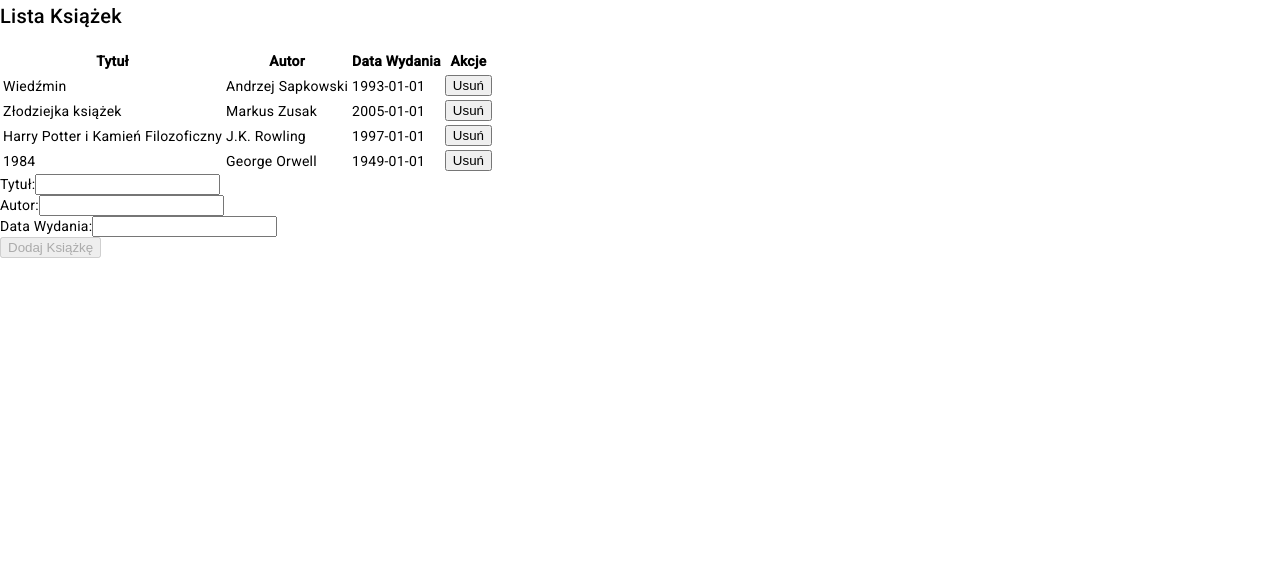
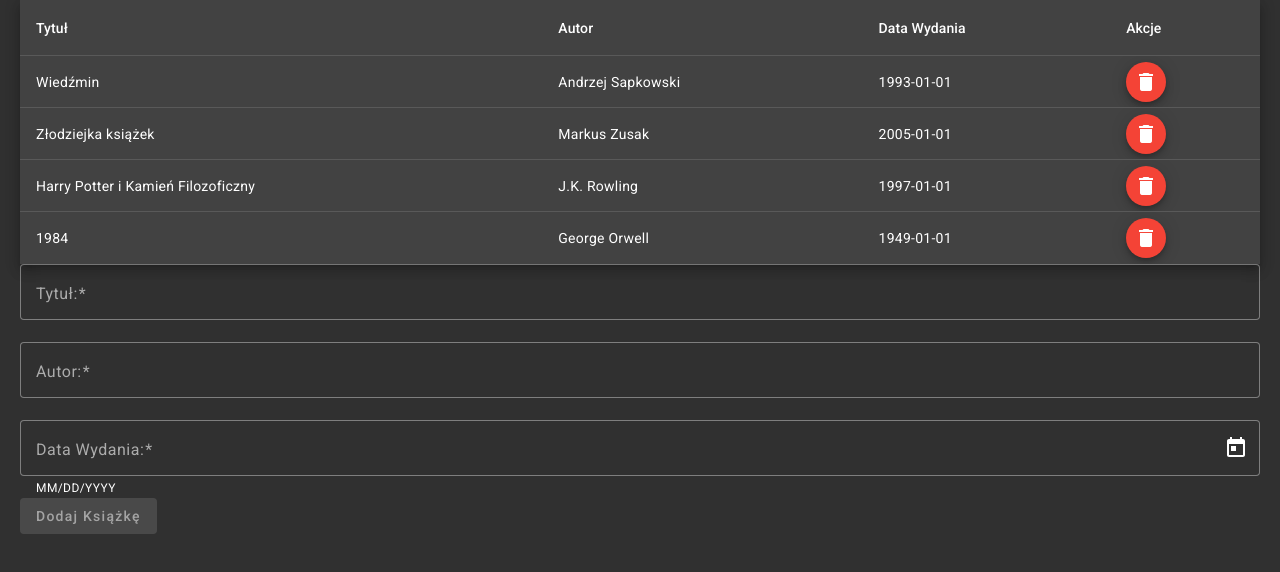
Before and after one commit to Ar0nZ/books-list, an Angular app: page / in a window 1280 px wide. Shown: the top 572 px of the page. Built offline with nearby package versions, Linux system fonts and the light colour scheme.

Commit message:
feat: add MD to list, form

```diff
--- a/src/app/app.component.html
+++ b/src/app/app.component.html
@@ -1,4 +1,5 @@
-<app-list-books></app-list-books>
-<app-add-book></app-add-book>
-
-<router-outlet></router-outlet>
+<div class="container">
+  <app-list-books></app-list-books>
+  <app-add-book></app-add-book>
+  <router-outlet></router-outlet>
+</div>
--- a/src/app/app.component.scss
+++ b/src/app/app.component.scss
@@ -0,0 +1,4 @@
+.container {
+  max-width: 1240px;
+  margin: 0 auto;
+}
--- a/src/app/ui/add-book/add-book.component.html
+++ b/src/app/ui/add-book/add-book.component.html
@@ -1,15 +1,28 @@
 <form [formGroup]="bookForm" (ngSubmit)="formSubmit()">
-  <div>
-    <label>Tytuł:</label>
-    <input formControlName="title" />
-  </div>
-  <div>
-    <label>Autor:</label>
-    <input formControlName="author" />
-  </div>
-  <div>
-    <label>Data Wydania:</label>
-    <input formControlName="releaseDate" />
-  </div>
-  <button type="submit" [disabled]="bookForm.invalid">Dodaj Książkę</button>
+  <mat-form-field appearance="outline">
+    <mat-label>Tytuł:</mat-label>
+    <input matInput formControlName="title" />
+  </mat-form-field>
+
+  <mat-form-field appearance="outline">
+    <mat-label>Autor:</mat-label>
+    <input matInput formControlName="author" />
+  </mat-form-field>
+
+  <mat-form-field appearance="outline">
+    <mat-label>Data Wydania:</mat-label>
+    <input matInput [matDatepicker]="picker" formControlName="releaseDate" />
+    <mat-hint>MM/DD/YYYY</mat-hint>
+    <mat-datepicker-toggle matIconSuffix [for]="picker"></mat-datepicker-toggle>
+    <mat-datepicker #picker></mat-datepicker>
+  </mat-form-field>
+
+  <button
+    mat-raised-button
+    color="primary"
+    type="submit"
+    [disabled]="bookForm.invalid"
+  >
+    Dodaj Książkę
+  </button>
 </form>
--- a/src/app/ui/add-book/add-book.component.scss
+++ b/src/app/ui/add-book/add-book.component.scss
@@ -0,0 +1,3 @@
+mat-form-field {
+  width: 100%;
+}
--- a/src/app/ui/add-book/add-book.component.ts
+++ b/src/app/ui/add-book/add-book.component.ts
@@ -1,6 +1,11 @@
 import { Component, ChangeDetectionStrategy, inject } from '@angular/core';
 import { BooksService } from '../../services/books.service';
-import { Book } from '../../models/book.model';
+import { MatFormFieldModule } from '@angular/material/form-field';
+import { MatInputModule } from '@angular/material/input';
+import { MatDatepickerModule } from '@angular/material/datepicker';
+import { MatNativeDateModule } from '@angular/material/core';
+import { MatButtonModule } from '@angular/material/button';
+// import { Book } from '../../models/book.model';
 import {
   FormBuilder,
   FormGroup,
@@ -12,7 +17,15 @@ import {
   selector: 'app-add-book',
   standalone: true,
   changeDetection: ChangeDetectionStrategy.OnPush,
-  imports: [ReactiveFormsModule],
+  providers: [],
+  imports: [
+    ReactiveFormsModule,
+    MatFormFieldModule,
+    MatInputModule,
+    MatDatepickerModule,
+    MatNativeDateModule,
+    MatButtonModule,
+  ],
   templateUrl: './add-book.component.html',
   styleUrl: './add-book.component.scss',
 })
@@ -23,10 +36,7 @@ export class AddBookComponent {
   bookForm: FormGroup = this.formBuilder.group({
     title: ['', Validators.required],
     author: ['', Validators.required],
-    releaseDate: [
-      '',
-      [Validators.required, Validators.pattern(/^\d{4}-\d{2}-\d{2}$/)],
-    ],
+    releaseDate: ['', Validators.required],
   });
 
   formSubmit(): void {
--- a/src/app/ui/list-books/list-books.component.html
+++ b/src/app/ui/list-books/list-books.component.html
@@ -1,21 +1,35 @@
-<h2>Lista Książek</h2>
-<table>
-  <thead>
-    <tr>
-      <th>Tytuł</th>
-      <th>Autor</th>
-      <th>Data Wydania</th>
-      <th>Akcje</th>
-    </tr>
-  </thead>
-  <tbody>
-    <tr *ngFor="let book of books$ | async; let i = index">
-      <td>{{ book.title }}</td>
-      <td>{{ book.author }}</td>
-      <td>{{ book.releaseDate | date : "yyyy-MM-dd" }}</td>
-      <td>
-        <button (click)="removeBook(i)">Usuń</button>
-      </td>
-    </tr>
-  </tbody>
+<table mat-table [dataSource]="books$" class="mat-elevation-z8">
+  <ng-container matColumnDef="title">
+    <th mat-header-cell *matHeaderCellDef>Tytuł</th>
+    <td mat-cell *matCellDef="let book">{{ book.title }}</td>
+  </ng-container>
+
+  <ng-container matColumnDef="author">
+    <th mat-header-cell *matHeaderCellDef>Autor</th>
+    <td mat-cell *matCellDef="let book">{{ book.author }}</td>
+  </ng-container>
+
+  <ng-container matColumnDef="releaseDate">
+    <th mat-header-cell *matHeaderCellDef>Data Wydania</th>
+    <td mat-cell *matCellDef="let book">
+      {{ book.releaseDate | date : "yyyy-MM-dd" }}
+    </td>
+  </ng-container>
+
+  <ng-container matColumnDef="actions">
+    <th mat-header-cell *matHeaderCellDef>Akcje</th>
+    <td mat-cell *matCellDef="let book">
+      <button
+        mat-mini-fab
+        color="warn"
+        aria-label="Usuń książkę"
+        (click)="removeBook(book)"
+      >
+        <mat-icon>delete</mat-icon>
+      </button>
+    </td>
+  </ng-container>
+
+  <tr mat-header-row *matHeaderRowDef="displayedColumns"></tr>
+  <tr mat-row *matRowDef="let row; columns: displayedColumns"></tr>
 </table>
--- a/src/app/ui/list-books/list-books.component.ts
+++ b/src/app/ui/list-books/list-books.component.ts
@@ -3,12 +3,22 @@ import { NgForOf, AsyncPipe, DatePipe } from '@angular/common';
 import { Book } from '../../models/book.model';
 import { BooksService } from '../../services/books.service';
 import { Observable } from 'rxjs';
+import { MatTableModule } from '@angular/material/table';
+import { MatButtonModule } from '@angular/material/button';
+import { MatIconModule } from '@angular/material/icon';
 
 @Component({
   selector: 'app-list-books',
   standalone: true,
   changeDetection: ChangeDetectionStrategy.OnPush,
-  imports: [NgForOf, AsyncPipe, DatePipe],
+  imports: [
+    NgForOf,
+    AsyncPipe,
+    DatePipe,
+    MatTableModule,
+    MatButtonModule,
+    MatIconModule,
+  ],
   templateUrl: './list-books.component.html',
   styleUrl: './list-books.component.scss',
 })
@@ -17,6 +27,8 @@ export class ListBooksComponent {
 
   books$: Observable<Book[]> = this.bookService.getBooks();
 
+  displayedColumns: string[] = ['title', 'author', 'releaseDate', 'actions'];
+
   removeBook(index: number): void {
     this.bookService.removeBook(index);
   }
--- a/src/styles.scss
+++ b/src/styles.scss
@@ -1,4 +1,9 @@
 /* You can add global styles to this file, and also import other style files */
-
-html, body { height: 100%; }
-body { margin: 0; font-family: Roboto, "Helvetica Neue", sans-serif; }
+html,
+body {
+  background-color: #303030;
+  color: #fff;
+  height: 100%;
+  margin: 0;
+  font-family: Roboto, "Helvetica Neue", sans-serif;
+}
```
